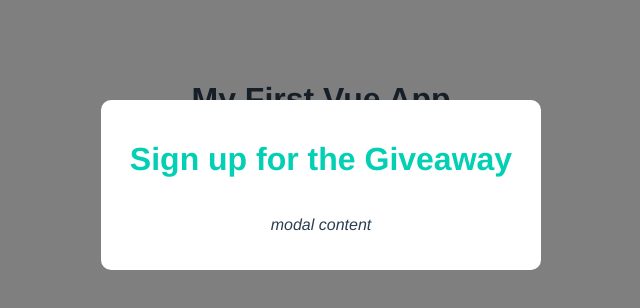
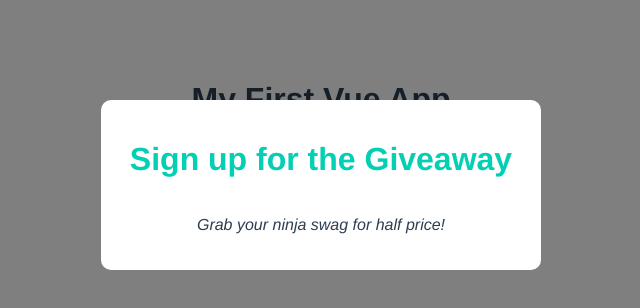
Before and after one commit to inusoy/modal-project, a Vue app: page / in a window 1280 px wide. Shown: the top 308 px of the page, without its empty margins (319-959 px from the left). Built offline with nearby package versions, Linux system fonts and the light colour scheme.

Commit message:
improved the props

```diff
--- a/src/App.vue
+++ b/src/App.vue
@@ -1,6 +1,6 @@
 <template>
-  <h1>{{  title }}</h1>
-  <Modal header="Sign up for the Giveaway"/>
+  <h1>{{ title }}</h1>
+  <Modal :header="header" :text="text" />
 </template>
 
 
@@ -15,7 +15,9 @@
   },
   data() {
     return {
-      title: 'My First Vue App'
+      title: 'My First Vue App',
+      header: 'Sign up for the Giveaway',
+      text: 'Grab your ninja swag for half price!'
     }
   }
 }
@@ -30,6 +32,7 @@
   color: #2c3e50;
   margin-top: 60px;
 }
+
 h1 {
   border-bottom: 1px solid darkgray;
   display: inline-block;
--- a/src/components/Modal.vue
+++ b/src/components/Modal.vue
@@ -2,14 +2,14 @@
     <div class="backdrop">
         <div class="modal">
             <h1>{{ header }}</h1>
-            <p>modal content</p>
+            <p>{{ text }}</p>
         </div>
     </div>
 </template>
 
 <script>
 export default {
-    props: ['header']
+    props: ['header', 'text']
 }
 </script>
 
```
